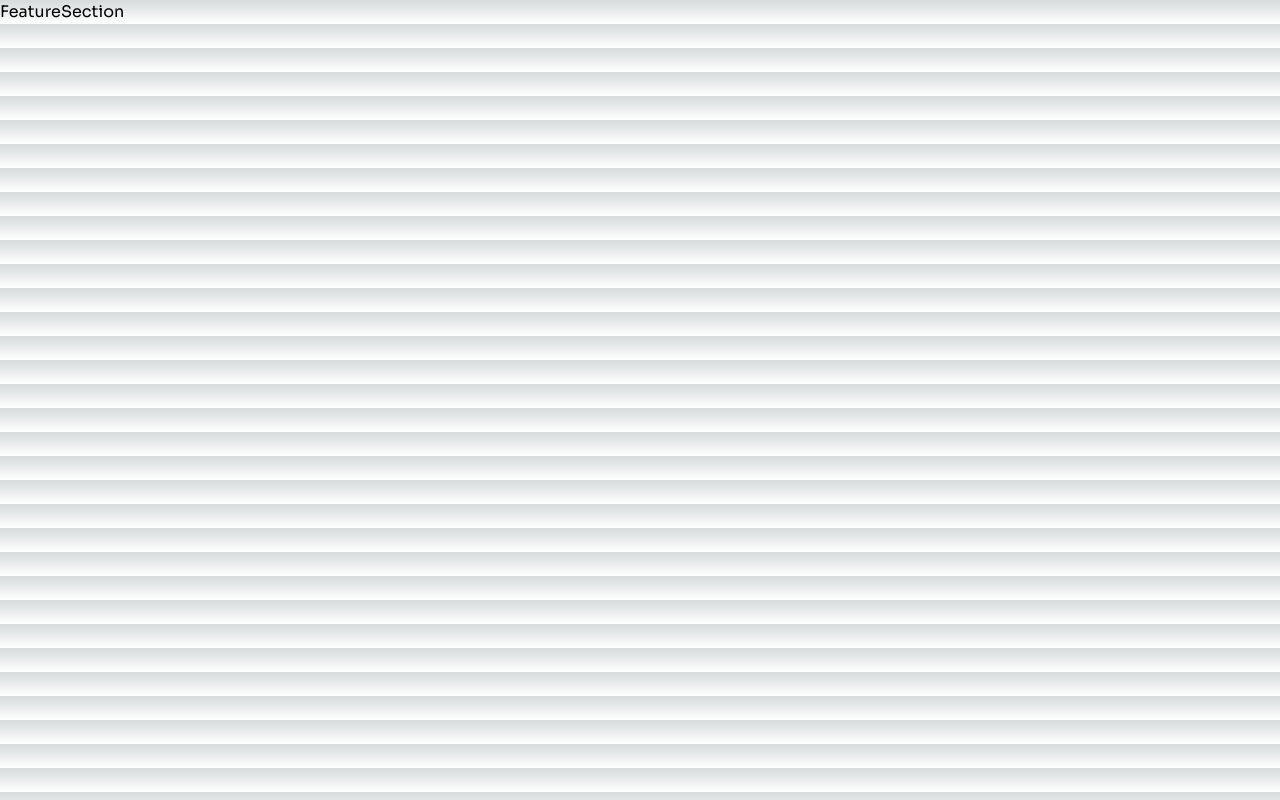
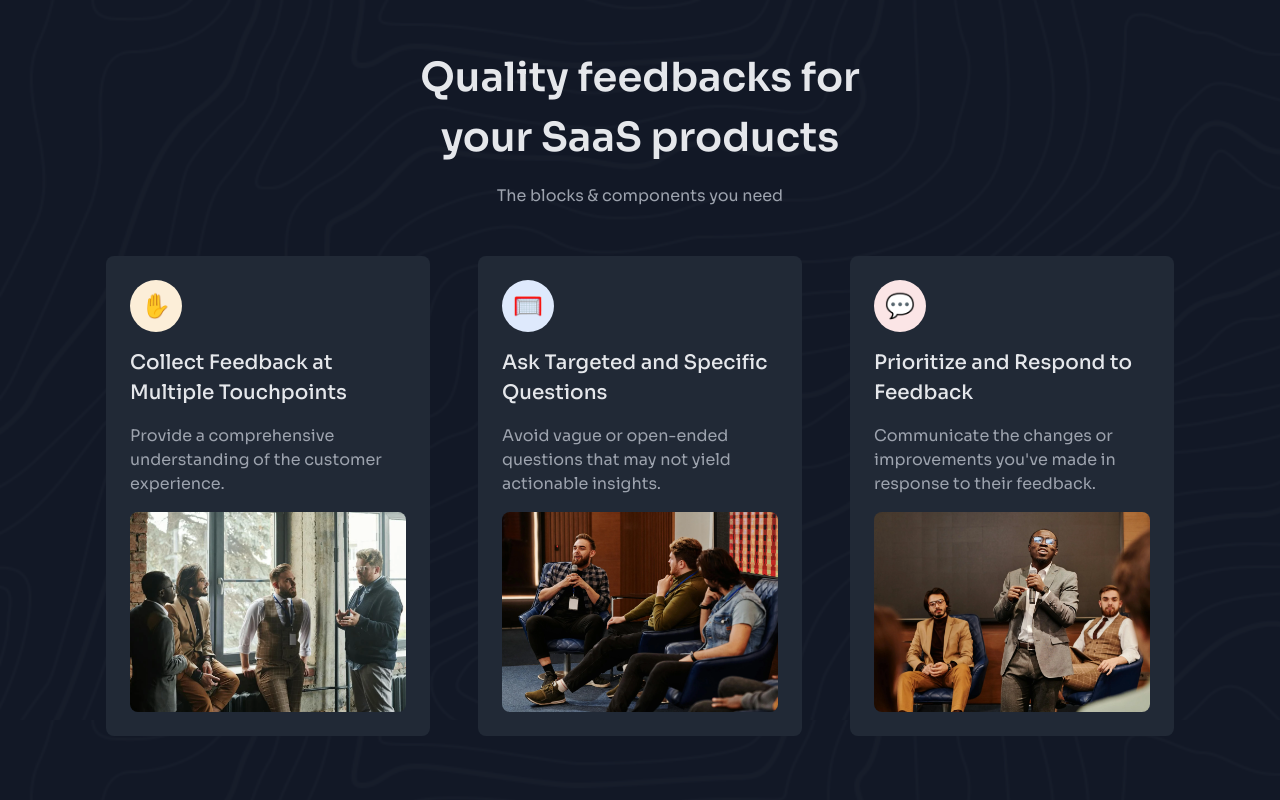
Before and after one commit to EdiedRamos/devchallenges, a Next.js app: page /feature-section in a window 1280 px wide. Built offline with nearby package versions, Linux system fonts and the light colour scheme.

Commit message:
feat: implement design

```diff
--- /dev/null
+++ b/src/app/feature-section/(components)/circleIcon.tsx
@@ -0,0 +1,22 @@
+type Theme = "skin" | "cream" | "sky";
+
+interface Props {
+  theme: Theme;
+  emogi: string;
+}
+
+export function CircleIcon({ theme, emogi }: Props) {
+  return (
+    <div
+      className={`w-[52px] h-[52px] rounded-full flex justify-center items-center text-cs-24 ${
+        theme === "skin"
+          ? "bg-fs-skin"
+          : theme === "cream"
+          ? "bg-fs-cream"
+          : "bg-fs-sky"
+      }`}
+    >
+      {emogi}
+    </div>
+  );
+}
--- /dev/null
+++ b/src/app/feature-section/(components)/featureCard.tsx
@@ -0,0 +1,28 @@
+import React from "react";
+
+export interface FeatureI {
+  id: string;
+  Icon: () => React.ReactNode;
+  title: string;
+  description: string;
+  image: string;
+}
+
+type Props = { feature: FeatureI };
+
+export function FeatureCard({ feature }: Props) {
+  return (
+    <article className="bg-fs-dark w-full max-w-[324px] p-6 rounded-lg">
+      {feature.Icon()}
+      <h3 className="mt-4 text-cs-20 font-medium text-fs-white">
+        {feature.title}
+      </h3>
+      <p className="my-4 text-fs-gray text-cs-16">{feature.description}</p>
+      <img
+        className="rounded-lg"
+        src={feature.image}
+        alt={feature.title.concat(" image")}
+      />
+    </article>
+  );
+}
--- /dev/null
+++ b/src/app/feature-section/(components)/featureList.tsx
@@ -0,0 +1,38 @@
+import { FeatureCard, CircleIcon, FeatureI } from "./";
+
+const DATA: FeatureI[] = [
+  {
+    id: "a147eb43-02c3-426c-bedf-4e20f86dca9f",
+    Icon: () => <CircleIcon emogi="✋" theme="cream" />,
+    description:
+      "Provide a comprehensive understanding of the customer experience.",
+    image: "/feature-section/photo_2.png",
+    title: "Collect Feedback at Multiple Touchpoints",
+  },
+  {
+    id: "d5439116-d511-43ca-82e6-fdef71990cc7",
+    Icon: () => <CircleIcon emogi="🥅" theme="sky" />,
+    description:
+      "Avoid vague or open-ended questions that may not yield actionable insights.",
+    image: "/feature-section/photo_1.png",
+    title: "Ask Targeted and Specific Questions",
+  },
+  {
+    id: "bdde4be1-50ba-4707-85f7-b8b74bb99f1b",
+    Icon: () => <CircleIcon emogi="💬" theme="skin" />,
+    description:
+      "Communicate the changes or improvements you've made in response to their feedback.",
+    image: "/feature-section/photo_3.png",
+    title: "Prioritize and Respond to Feedback",
+  },
+];
+
+export function FeatureList() {
+  return (
+    <div className="flex flex-wrap gap-12 justify-center">
+      {DATA.map((feature) => (
+        <FeatureCard key={feature.id} feature={feature} />
+      ))}
+    </div>
+  );
+}
--- /dev/null
+++ b/src/app/feature-section/(components)/heading.tsx
@@ -0,0 +1,12 @@
+export function Heading() {
+  return (
+    <div className="py-12 flex flex-col items-center">
+      <h1 className="text-fs-white text-cs-40 font-bold max-w-[500px] text-center">
+        Quality feedbacks for your SaaS products
+      </h1>
+      <p className="mt-4 text-fs-gray text-cs-16">
+        The blocks & components you need
+      </p>
+    </div>
+  );
+}
--- /dev/null
+++ b/src/app/feature-section/(components)/index.ts
@@ -0,0 +1,5 @@
+export * from "./rootLayout";
+export * from "./heading";
+export * from "./featureList";
+export * from "./circleIcon";
+export * from "./featureCard";
--- /dev/null
+++ b/src/app/feature-section/(components)/rootLayout.tsx
@@ -0,0 +1,9 @@
+import { PropsWithChildren } from "react";
+
+export function RootLayout({ children }: PropsWithChildren) {
+  return (
+    <section className="bg-fs-bg bg-fs-black min-h-screen pb-10">
+      {children}
+    </section>
+  );
+}
--- a/src/app/feature-section/page.tsx
+++ b/src/app/feature-section/page.tsx
@@ -1,3 +1,10 @@
+import { FeatureList, Heading, RootLayout } from "./(components)";
+
 export default function FeatureSection() {
-  return <div>FeatureSection</div>;
+  return (
+    <RootLayout>
+      <Heading />
+      <FeatureList />
+    </RootLayout>
+  );
 }
--- a/tailwind.config.ts
+++ b/tailwind.config.ts
@@ -19,6 +19,7 @@ const config: Config = {
         "ms-bg": "url('/movie-search-app/hero-image-movie-search.png')",
         "pl-bg": "url('/property-listing/hero-image.jpg')",
         "rp-bg": "url('/recipe-page/hero-imagehc.jpg')",
+        "fs-bg": "url('/feature-section/Background_image.svg')",
       },
       colors: {
         // multi-step register
```
